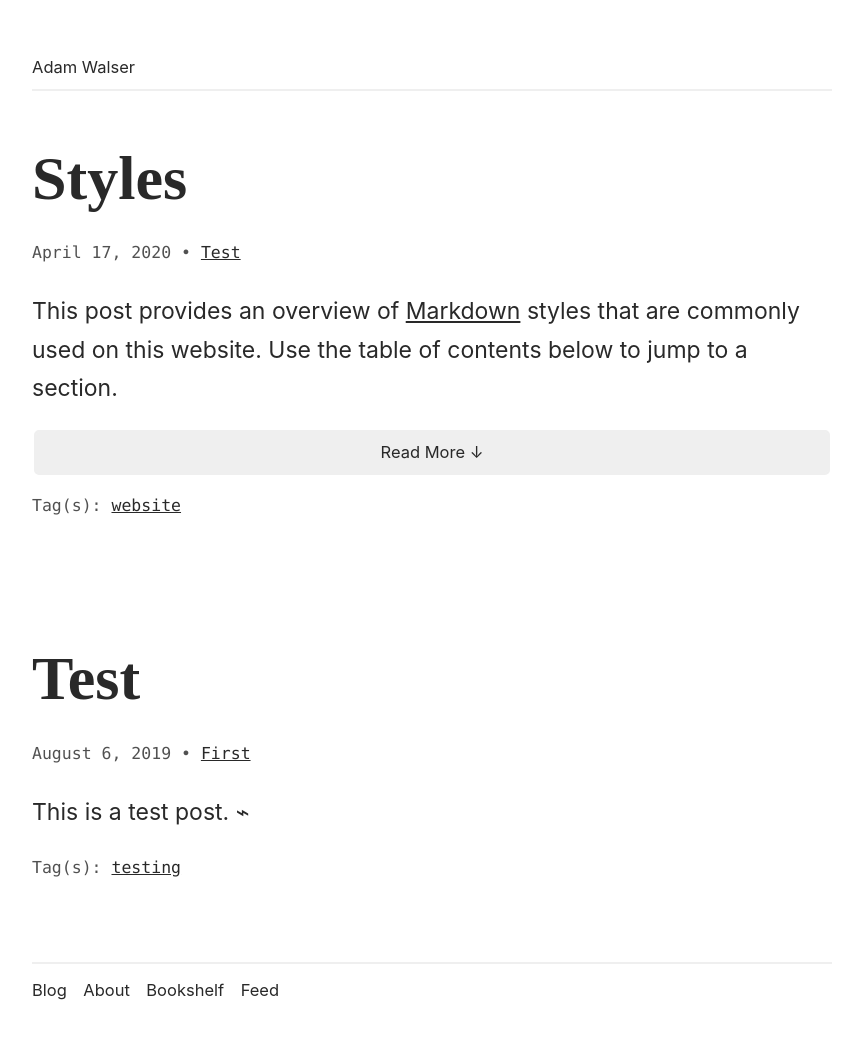
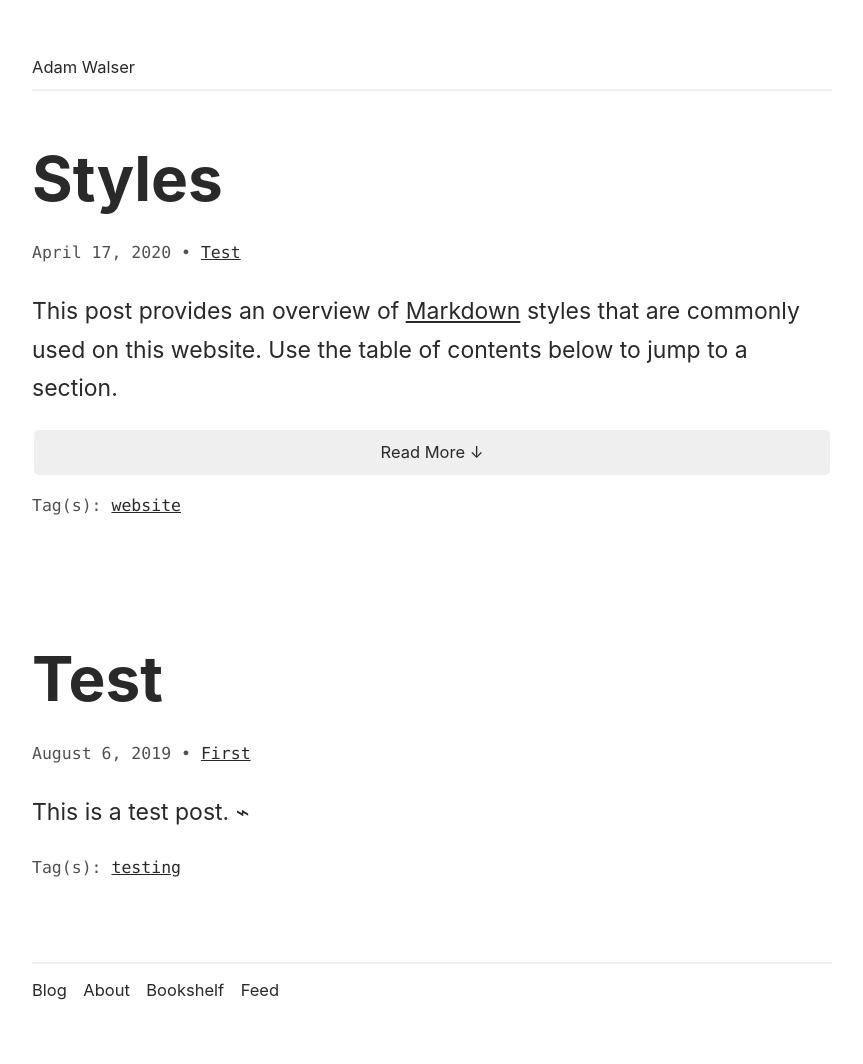
Before and after one commit to ajpwalser/ajpwalser.github.io, a Jekyll site: the page built from index.html, in a window 1280 px wide. Shown: the whole page, without its empty margins (208-1071 px from the left). Built offline with Jekyll 4.4.1, drawn with Linux system fonts in a browser that asks for light colours; some web fonts are replaced; the list of posts is cut into pages by our own code.

Commit message:
Update style.css

```diff
--- a/css/style.css
+++ b/css/style.css
@@ -1,9 +1,3 @@
-@import url('https://rsms.me/inter/inter.css');
-html { font-family: 'Inter', sans-serif; }
-@supports (font-variation-settings: normal) {
-  html { font-family: 'Inter var', sans-serif; }
-}
-
 /* Body */
 
 body {
@@ -11,8 +5,7 @@
 	margin: 1em auto;
 	max-width: 800px;
 	line-height: 1.66;
-	font-family: 'Inter', -apple-system, BlinkMacSystemFont, Segoe UI, Helvetica, Arial, sans-serif, Apple Color Emoji, Segoe UI Emoji, Segoe UI Symbol;
-	font-feature-settings: "ss01";
+	font-family: -apple-system, BlinkMacSystemFont, Segoe UI, Helvetica, Arial, sans-serif, Apple Color Emoji, Segoe UI Emoji, Segoe UI Symbol;
 	font-size: 23px;
 	color: rgb(41, 41, 41);
 	padding: 1em;
@@ -83,7 +76,6 @@
 h2,
 h3,
 h4 {
-	font-family: 'Fraunces', serif;
 	color: rgb(41, 41, 41);
 }
 
@@ -93,7 +85,7 @@
 }
 
 .header {
-	font-family: 'Inter', -apple-system, BlinkMacSystemFont, Segoe UI, Helvetica, Arial, sans-serif, Apple Color Emoji, Segoe UI Emoji, Segoe UI Symbol;
+	font-family: -apple-system, BlinkMacSystemFont, Segoe UI, Helvetica, Arial, sans-serif, Apple Color Emoji, Segoe UI Emoji, Segoe UI Symbol;
 	font-size: 0.718em;
 	font-weight: 400;
 	line-height: 1.25em;
@@ -140,7 +132,7 @@
 time,
 .meta,
 figcaption {
-	font-family: 'Roboto Mono', SFMono-Regular, Consolas, Liberation Mono, Menlo, monospace;
+	font-family: SFMono-Regular, Consolas, Liberation Mono, Menlo, monospace;
 	font-size: 0.718em;
 	color: rgb(81, 81, 81);
 }
@@ -173,7 +165,7 @@
 /* Code formatting */
 
 code {
-	font-family: 'Roboto Mono', SFMono-Regular, Consolas, Liberation Mono, Menlo, monospace;
+	font-family: SFMono-Regular, Consolas, Liberation Mono, Menlo, monospace;
 }
 
 pre {
@@ -328,7 +320,7 @@
 
 .tag-box,
 .cat-box {
-	font-family: 'Roboto Mono', SFMono-Regular, Consolas, Liberation Mono, Menlo, monospace;
+	font-family: SFMono-Regular, Consolas, Liberation Mono, Menlo, monospace;
 	list-style: none;
 	margin: 0;
 	padding: 4px 0;
```
